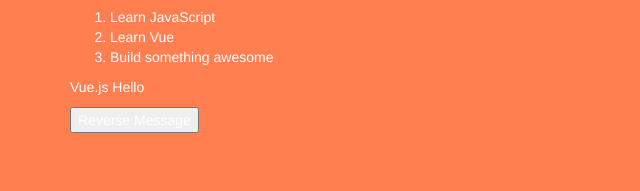
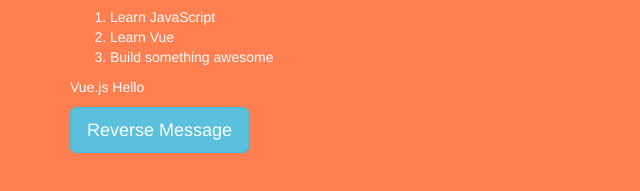
Before and after one commit to tranc99/giadovue, a plain HTML site: page index.html in a window 1280 px wide. Shown: the part 133-324 px from the top of the page, without its empty margins (0-640 px from the left). Drawn offline with Linux system fonts and the light colour scheme.

Commit message:
style the button

```diff
--- a/index.html
+++ b/index.html
@@ -33,7 +33,7 @@
 
       <div id="app-5">
         <p>{{message}}</p>
-        <button v-on:click="reverseMessage">Reverse Message</button>
+        <button v-on:click="reverseMessage" class="btn btn-lg btn-info">Reverse Message</button>
       </div>
 
 
--- a/index.js
+++ b/index.js
@@ -37,7 +37,7 @@ var app5 = new Vue({
   },
   methods: {
     reverseMessage: function() {
-      this.message = this.message.split(" ").reverse.join(" ")
+      this.message = this.message.split(" ").reverse().join(" ")
     }
   }
 });
```
